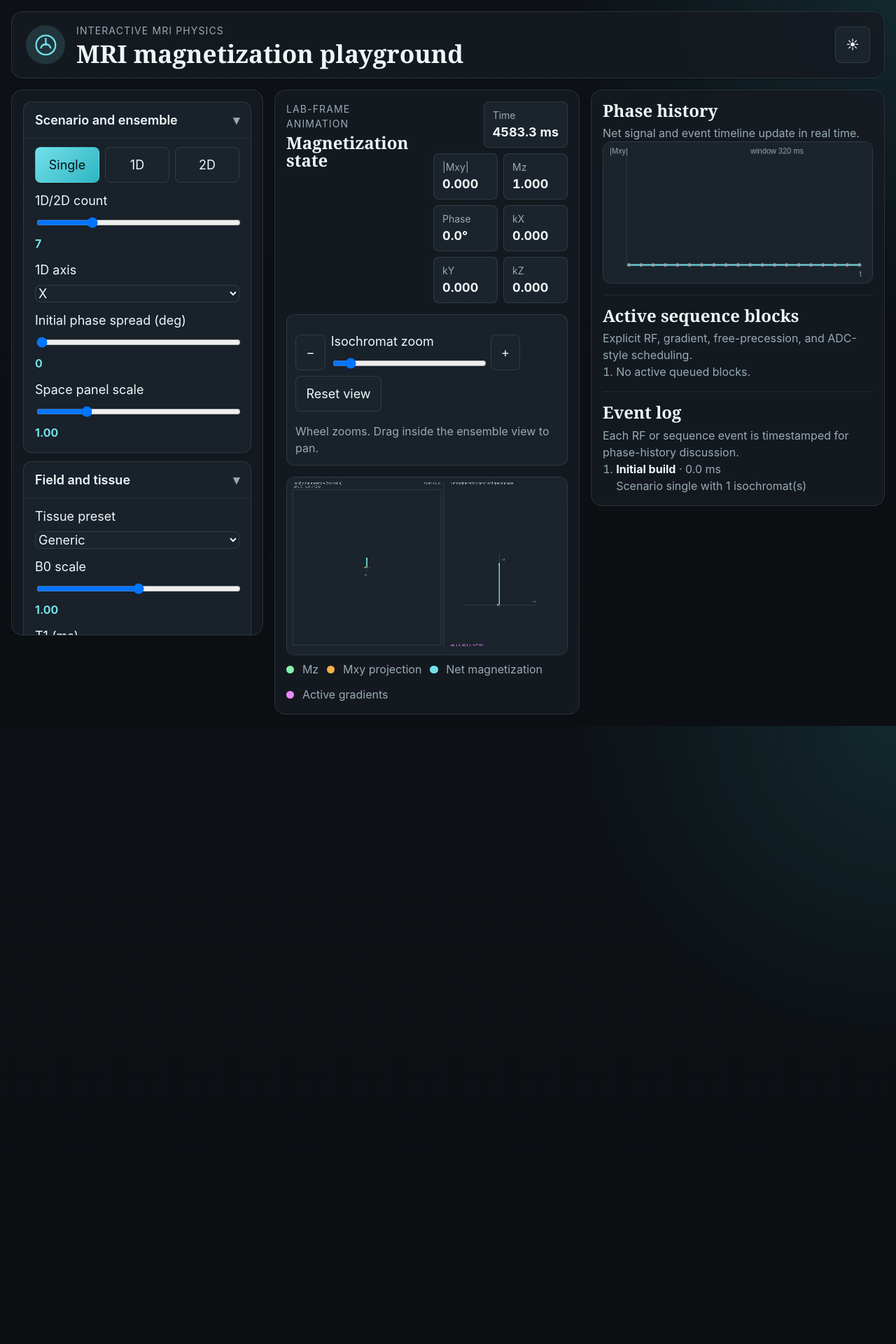
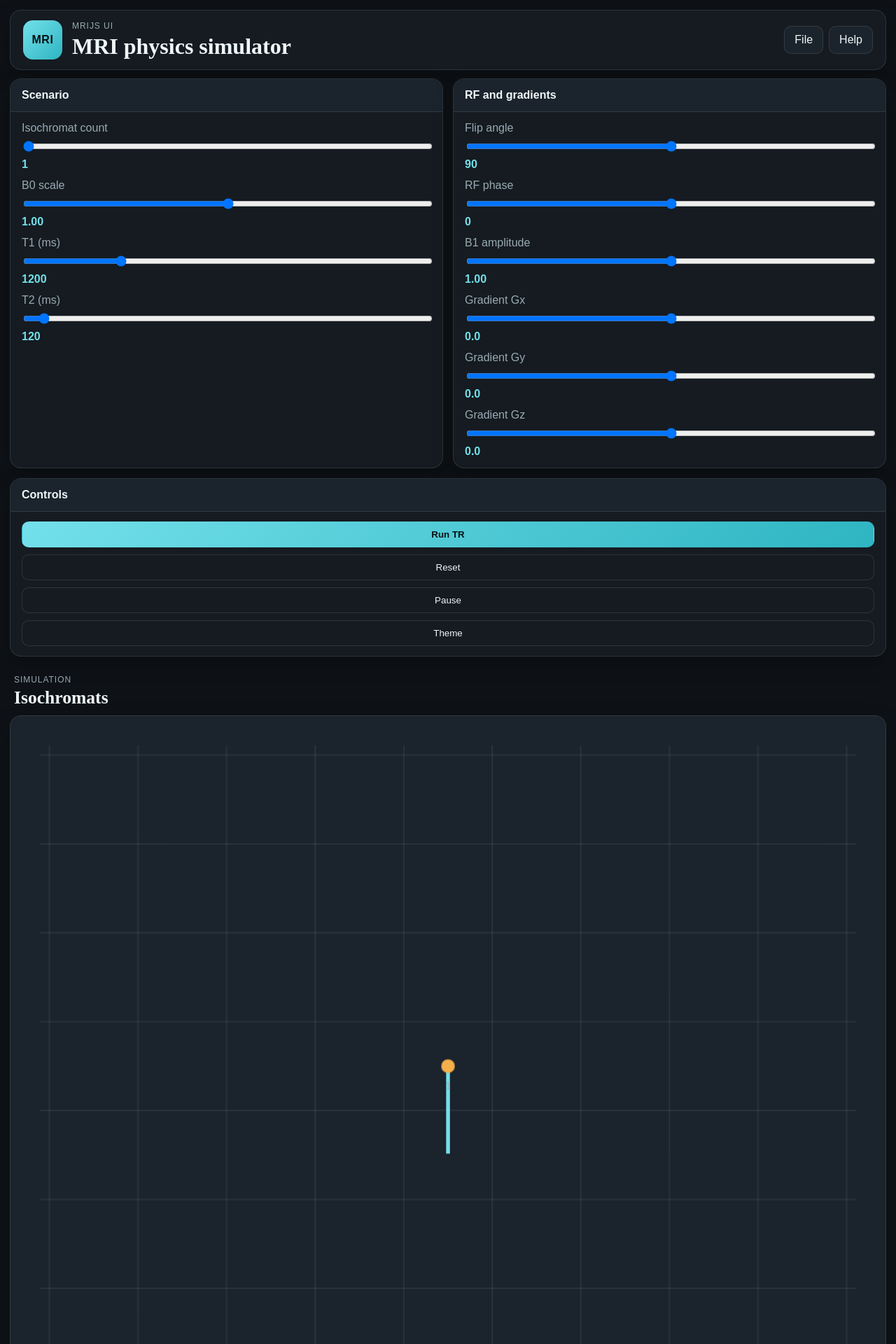
Before and after one commit to gsahonero/gsahonero.github.io, a Jekyll site: the page MRIjs/MRIjs.html, which Jekyll copies as it is, in a window 1280 px wide. Shown: the top 1920 px of the page at 70% size. Built offline with Jekyll 4.4.1, drawn with Linux system fonts in a browser that asks for light colours; some web fonts are replaced; some of the changed text lies outside the part shown.

Commit message:
Improvements

```diff
--- a/MRIjs/MRIjs.html
+++ b/MRIjs/MRIjs.html
@@ -3,101 +3,115 @@
 <head>
   <meta charset="UTF-8" />
   <meta name="viewport" content="width=device-width, initial-scale=1.0" />
-  <title>MRI Physics Demo — Step 3</title>
+  <title>MRIjs UI 0.0.1</title>
   <link rel="preconnect" href="https://api.fontshare.com" />
   <link href="https://api.fontshare.com/v2/css?f[]=general-sans@400,500,600,700&f[]=boska@400,500,700&display=swap" rel="stylesheet" />
   <link rel="stylesheet" href="./style.css" />
 </head>
 <body>
-  <a class="skip-link" href="#app">Skip to content</a>
   <div class="app-shell" id="app">
     <header class="topbar">
       <div class="brand-wrap">
-        <div class="brand-mark" aria-hidden="true">
-          <svg viewBox="0 0 64 64" role="img" aria-label="MRI demo logo">
-            <circle cx="32" cy="32" r="24" fill="none" stroke="currentColor" stroke-width="4"></circle>
-            <path d="M20 39C24 27 40 27 44 39" fill="none" stroke="currentColor" stroke-width="4" stroke-linecap="round"></path>
-            <path d="M32 16V32" fill="none" stroke="currentColor" stroke-width="4" stroke-linecap="round"></path>
-          </svg>
-        </div>
+        <div class="brand-mark" aria-hidden="true">MRI</div>
         <div>
-          <p class="eyebrow">Interactive MRI physics</p>
-          <h1>MRI magnetization playground</h1>
+          <p class="eyebrow">MRIjs UI</p>
+          <h1>MRI physics simulator</h1>
         </div>
       </div>
-      <div class="topbar-actions">
-        <button class="icon-button" type="button" data-theme-toggle aria-label="Switch theme">☀</button>
-      </div>
+      <nav class="menu-bar" aria-label="Main menu">
+        <details class="menu-item">
+          <summary>File</summary>
+          <div class="menu-popup">
+            <button id="loadExperience" type="button">Load experience</button>
+            <button id="saveExperience" type="button">Save experience</button>
+          </div>
+        </details>
+        <details class="menu-item">
+          <summary>Help</summary>
+          <div class="menu-popup">
+            <button id="openHelp" type="button">Help</button>
+            <button id="openAbout" type="button">About</button>
+          </div>
+        </details>
+      </nav>
     </header>
 
-    <main class="layout">
-      <aside class="panel controls-panel" aria-label="Controls">
-        <details class="tool-panel" open><summary>Scenario and ensemble</summary><div class="tool-panel-body">
-          <div class="segmented" role="tablist" aria-label="Scenario selector">
-            <button class="segment is-active" type="button" data-scenario="single" role="tab" aria-selected="true">Single</button>
-            <button class="segment" type="button" data-scenario="line" role="tab" aria-selected="false">1D</button>
-            <button class="segment" type="button" data-scenario="grid" role="tab" aria-selected="false">2D</button>
+    <main class="workspace">
+      <aside class="dock">
+        <details class="floating-panel" open>
+          <summary>Scenario</summary>
+          <div class="panel-body">
+            <label class="field"><span>Isochromat count</span><input id="isoCount" type="range" min="1" max="48" value="1" step="1"><strong id="isoCountValue">1</strong></label>
+            <label class="field"><span>B0 scale</span><input id="b0Scale" type="range" min="0" max="2" value="1" step="0.01"><strong id="b0ScaleValue">1.00</strong></label>
+            <label class="field"><span>T1 (ms)</span><input id="t1" type="range" min="50" max="5000" value="1200" step="10"><strong id="t1Value">1200</strong></label>
+            <label class="field"><span>T2 (ms)</span><input id="t2" type="range" min="5" max="3000" value="120" step="5"><strong id="t2Value">120</strong></label>
           </div>
-          <label class="field"><span>1D/2D count</span><input id="isoCount" type="range" min="1" max="24" value="7" step="1" /><strong id="isoCountValue">7</strong></label>
-          <label class="field inline-field"><span>1D axis</span><select id="lineAxis"><option value="x">X</option><option value="y">Y</option><option value="z">Z</option></select></label>
-          <label class="field"><span>Initial phase spread (deg)</span><input id="initialPhaseSpread" type="range" min="0" max="180" value="0" step="1" /><strong id="initialPhaseSpreadValue">0</strong></label>
-          <label class="field"><span>Space panel scale</span><input id="spaceScale" type="range" min="0.4" max="3" value="1" step="0.05" /><strong id="spaceScaleValue">1.00</strong></label>
-        </div></details>
-        <details class="tool-panel" open><summary>Field and tissue</summary><div class="tool-panel-body">
-          <label class="field inline-field"><span>Tissue preset</span><select id="tissuePreset"><option value="generic">Generic</option><option value="water">Water-like</option><option value="fat">Fat-like</option><option value="shortT2">Short T2</option></select></label>
-          <label class="field"><span>B0 scale</span><input id="b0Scale" type="range" min="0" max="2" value="1" step="0.01" /><strong id="b0ScaleValue">1.00</strong></label>
-          <label class="field"><span>T1 (ms)</span><input id="t1" type="range" min="50" max="5000" value="1200" step="10" /><strong id="t1Value">1200</strong></label>
-          <label class="field"><span>T2 (ms)</span><input id="t2" type="range" min="5" max="3000" value="120" step="5" /><strong id="t2Value">120</strong></label>
-          <label class="field"><span>Off-resonance span (Hz)</span><input id="offRes" type="range" min="0" max="120" value="18" step="1" /><strong id="offResValue">18</strong></label>
-        </div></details>
-        <details class="tool-panel" open><summary>RF control</summary><div class="tool-panel-body">
-          <label class="field"><span>Flip angle (deg)</span><input id="flipAngle" type="range" min="0" max="180" value="90" step="1" /><strong id="flipAngleValue">90</strong></label>
-          <label class="field"><span>RF phase (deg)</span><input id="rfPhase" type="range" min="-180" max="180" value="0" step="1" /><strong id="rfPhaseValue">0</strong></label>
-          <label class="field"><span>Soft RF duration (ms)</span><input id="softDuration" type="range" min="1" max="100" value="24" step="1" /><strong id="softDurationValue">24</strong></label>
-          <div class="button-row"><button class="button button-primary" id="applyHardPulse" type="button">Apply hard pulse</button><button class="button" id="applySoftPulse" type="button">Soft pulse</button></div>
-        </div></details>
-        <details class="tool-panel" open><summary>Gradients and acquisition</summary><div class="tool-panel-body">
-          <label class="field"><span>Gx amplitude (Hz / unit)</span><input id="gradX" type="range" min="-80" max="80" value="0" step="1" /><strong id="gradXValue">0</strong></label>
-          <label class="field"><span>Gy amplitude (Hz / unit)</span><input id="gradY" type="range" min="-80" max="80" value="0" step="1" /><strong id="gradYValue">0</strong></label>
-          <label class="field"><span>Gz amplitude (Hz / unit)</span><input id="gradZ" type="range" min="-80" max="80" value="0" step="1" /><strong id="gradZValue">0</strong></label>
-          <label class="field"><span>Gradient duration (ms)</span><input id="gradDuration" type="range" min="1" max="120" value="20" step="1" /><strong id="gradDurationValue">20</strong></label>
-          <div class="button-grid two-cols"><button class="button" id="applyGradX" type="button">Apply Gx</button><button class="button" id="applyGradY" type="button">Apply Gy</button><button class="button" id="applyGradZ" type="button">Apply Gz</button><button class="button" id="zeroGradients" type="button">Zero queued grads</button></div>
-        </div></details>
-        <details class="tool-panel" open><summary>Time and scale</summary><div class="tool-panel-body">
-          <label class="field"><span>Simulation speed</span><input id="timeScale" type="range" min="0.05" max="4" value="1" step="0.05" /><strong id="timeScaleValue">1.00×</strong></label>
-          <label class="field"><span>Time display window (ms)</span><input id="timeWindow" type="range" min="40" max="2000" value="320" step="10" /><strong id="timeWindowValue">320</strong></label>
-          <label class="field"><span>Signal gain</span><input id="signalGain" type="range" min="0.25" max="8" value="1" step="0.05" /><strong id="signalGainValue">1.00×</strong></label>
-          <label class="field"><span>Isochromat scale</span><input id="isoMagScale" type="range" min="10" max="140" value="42" step="1" /><strong id="isoMagScaleValue">42</strong></label>
-        </div></details>
-        <details class="tool-panel" open><summary>Sequence actions</summary><div class="tool-panel-body"><div class="button-stack"><button class="button" id="runFID" type="button">Run FID</button><button class="button" id="runSpinEcho" type="button">Run spin echo line</button><button class="button" id="runGradientEcho" type="button">Run gradient echo line</button><button class="button" id="pauseToggle" type="button">Pause</button><button class="button" id="resetState" type="button">Reset equilibrium</button></div></div></details>
-        <details class="tool-panel" open><summary>Project state</summary><div class="tool-panel-body"><div class="button-stack"><button class="button" id="saveAnimation" type="button">Save animation</button><button class="button" id="loadAnimation" type="button">Load animation</button><button class="button" id="undoStep" type="button">Undo</button><button class="button" id="redoStep" type="button">Redo</button></div><input id="loadInput" type="file" accept="application/json" class="hidden-input" /></div></details>
+        </details>
+
+        <details class="floating-panel" open>
+          <summary>RF and gradients</summary>
+          <div class="panel-body">
+            <label class="field"><span>Flip angle</span><input id="flipAngle" type="range" min="0" max="180" value="90" step="1"><strong id="flipAngleValue">90</strong></label>
+            <label class="field"><span>RF phase</span><input id="rfPhase" type="range" min="-180" max="180" value="0" step="1"><strong id="rfPhaseValue">0</strong></label>
+            <label class="field"><span>B1 amplitude</span><input id="b1Amp" type="range" min="0" max="2" value="1" step="0.01"><strong id="b1AmpValue">1.00</strong></label>
+            <label class="field"><span>Gradient Gx</span><input id="gx" type="range" min="-50" max="50" value="0" step="0.1"><strong id="gxValue">0.0</strong></label>
+            <label class="field"><span>Gradient Gy</span><input id="gy" type="range" min="-50" max="50" value="0" step="0.1"><strong id="gyValue">0.0</strong></label>
+            <label class="field"><span>Gradient Gz</span><input id="gz" type="range" min="-50" max="50" value="0" step="0.1"><strong id="gzValue">0.0</strong></label>
+          </div>
+        </details>
+
+        <details class="floating-panel" open>
+          <summary>Controls</summary>
+          <div class="panel-body">
+            <div class="button-stack">
+              <button id="runStep" class="button button-primary" type="button">Run TR</button>
+              <button id="reset" class="button" type="button">Reset</button>
+              <button id="playPause" class="button" type="button">Pause</button>
+              <button id="themeToggle" class="button" type="button">Theme</button>
+            </div>
+          </div>
+        </details>
       </aside>
-      <section class="panel stage-panel">
-        <div class="stage-toolbar">
-          <div><p class="eyebrow">Lab-frame animation</p><h2>Magnetization state</h2></div>
-          <div class="status-grid" aria-live="polite">
-            <div class="status-card"><span>Time</span><strong id="timeValue">0.0 ms</strong></div>
-            <div class="status-card"><span>|Mxy|</span><strong id="mxyValue">0.000</strong></div>
-            <div class="status-card"><span>Mz</span><strong id="mzValue">1.000</strong></div>
-            <div class="status-card"><span>Phase</span><strong id="phaseValue">0.0°</strong></div>
-            <div class="status-card"><span>kX</span><strong id="kxValue">0.000</strong></div>
-            <div class="status-card"><span>kY</span><strong id="kyValue">0.000</strong></div>
-            <div class="status-card"><span>kZ</span><strong id="kzValue">0.000</strong></div>
+
+      <section class="center-stage">
+        <div class="half half-left">
+          <div class="section-head">
+            <p class="eyebrow">Simulation</p>
+            <h2>Isochromats</h2>
           </div>
+          <canvas id="isoCanvas" width="900" height="720"></canvas>
         </div>
-        <div class="viewport-tools">
-          <div class="zoom-cluster"><button class="button" id="zoomOut" type="button">−</button><label class="field compact-field viewport-range"><span>Isochromat zoom</span><input id="isoZoom" type="range" min="0.5" max="6" value="1" step="0.05" /></label><button class="button" id="zoomIn" type="button">+</button><button class="button" id="resetView" type="button">Reset view</button></div>
-          <p class="hint">Wheel zooms. Drag inside the ensemble view to pan.</p>
+        <div class="half half-right">
+          <div class="section-head">
+            <p class="eyebrow">Time plots</p>
+            <h2>Phase, |Mxy|, |Mz|</h2>
+          </div>
+          <canvas id="plotCanvas" width="900" height="720"></canvas>
         </div>
-        <div class="canvas-stack"><canvas id="mainCanvas" width="1200" height="760" aria-label="MRI magnetization visualization"></canvas><div class="canvas-legend"><span><i class="dot dot-z"></i> Mz</span><span><i class="dot dot-xy"></i> Mxy projection</span><span><i class="dot dot-net"></i> Net magnetization</span><span><i class="dot dot-g"></i> Active gradients</span></div></div>
       </section>
-      <aside class="panel side-panel">
-        <section class="section-block compact-block"><div class="section-head"><h2>Phase history</h2><p>Net signal and event timeline update in real time.</p></div><canvas id="signalCanvas" width="420" height="220" aria-label="Signal magnitude over time"></canvas></section>
-        <section class="section-block compact-block"><div class="section-head"><h2>Active sequence blocks</h2><p>Explicit RF, gradient, free-precession, and ADC-style scheduling.</p></div><ol class="history-list" id="queueList"></ol></section>
-        <section class="section-block compact-block"><div class="section-head"><h2>Event log</h2><p>Each RF or sequence event is timestamped for phase-history discussion.</p></div><ol class="history-list" id="historyList"></ol></section>
-      </aside>
     </main>
   </div>
+
+  <dialog id="helpDialog" class="modal">
+    <h3>Help</h3>
+    <p>MRIjs UI is a browser-based MRI physics simulator. Use the left panels to set the number of isochromats, the relaxation values, and the RF/gradient controls, then press Run TR to advance the simulation one repetition at a time. The left half of the screen shows the isochromats, and the right half shows time plots for phase, |Mxy|, and |Mz|.</p>
+    <form method="dialog"><button class="button button-primary" type="submit">Close</button></form>
+  </dialog>
+
+  <dialog id="aboutDialog" class="modal">
+    <h3>About</h3>
+    <p class="version">Version 0.0.1</p>
+    <ul class="about-history">
+      <li>0.0.1 — Initial MRIjs UI foundation.</li>
+    </ul>
+    <p class="credit">developed by Guillermo Sahonero Alvarez</p>
+    <form method="dialog"><button class="button button-primary" type="submit">Close</button></form>
+  </dialog>
+
+  <template id="experienceTemplate">
+    <div class="experience-json"></div>
+  </template>
+
   <script src="./app.js" defer></script>
 </body>
 </html>
```
Also changed, not shown: MRIjs/app.js, MRIjs/style.css.
